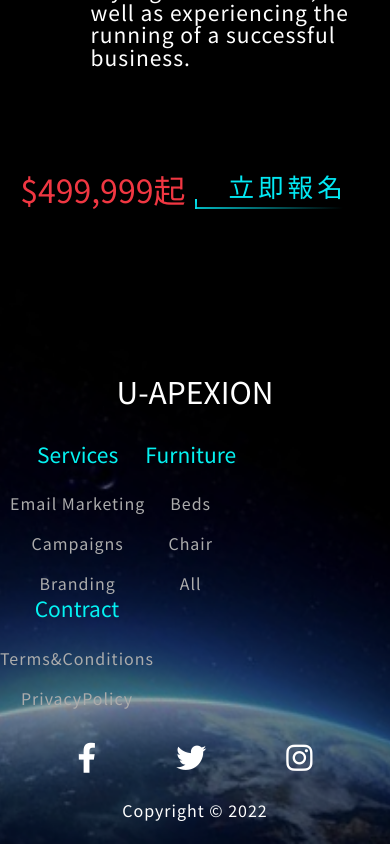
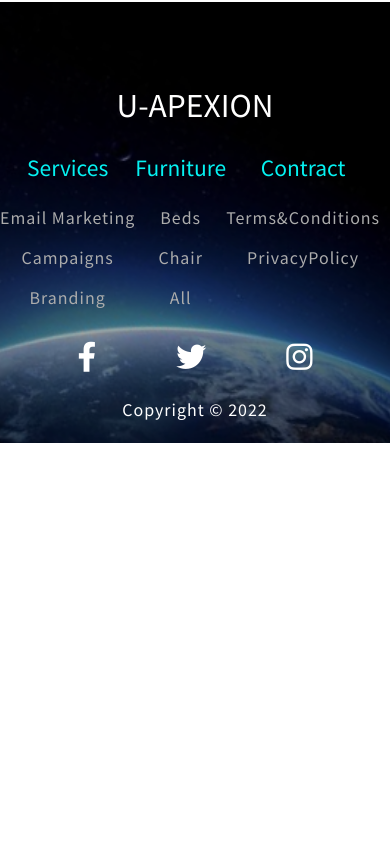
Before and after one commit to Jhih-Ting23472002/u-apexion-react, a React (Create React App) app: page /travel-notes in a window 390 px wide. Shown: the part 8466-9310 px from the top of the page. After the commit the page ends 8909 px from the top, so only its background shows below. Built offline with nearby package versions, Linux system fonts and the light colour scheme.

Commit message:
footer update

```diff
--- a/src/components/Footer.js
+++ b/src/components/Footer.js
@@ -4,8 +4,8 @@ const Footer = () => {
   return (
     <>
       <footer className="section bg-footer">
-        <div className="container">
-          <div className="row">
+        <div className="footercontainer">
+          <div className="footerrow row">
             <div className="f1 col-lg-4">
               <div className="">
                 <h6 className="footer-heading">U-APEXION</h6>
--- a/src/components/footer.css
+++ b/src/components/footer.css
@@ -1,9 +1,6 @@
 
-#root {
-  background-color: #000;
-}
 @media (min-width: 1920px) {
-  .container {
+  .footercontainer {
     max-width: 95rem;
   }
 }
@@ -17,7 +14,7 @@
   width: 100%;
 }
 
-.container {
+.footercontainer {
   padding-right: 0px;
   padding-left: 0px;
 }
@@ -32,9 +29,9 @@
   margin-right: 40px;
 }
 
-.f2-p{
+/* .f2-p{
   margin-left: 10px;
-}
+} */
 
 .f4 {
   padding: 0px;
@@ -115,7 +112,7 @@ li {
 }
 
 @media (max-width: 991px) {
-  .row {
+  .footerrow {
     text-align: center;
     margin-right: 0px;
     margin-left: 0px;
```
